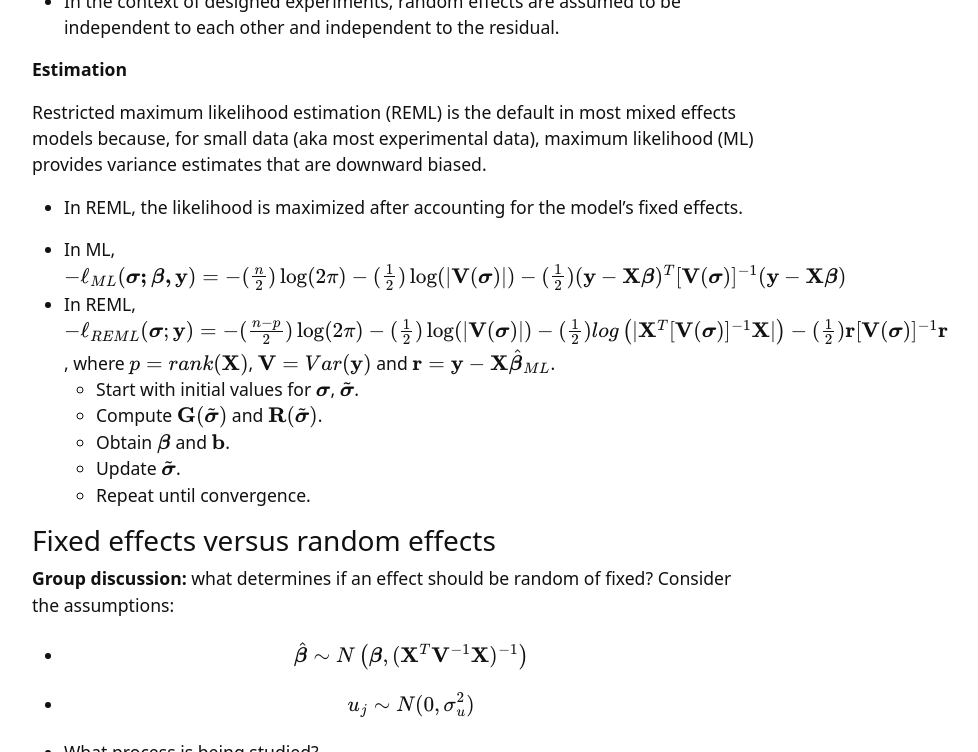
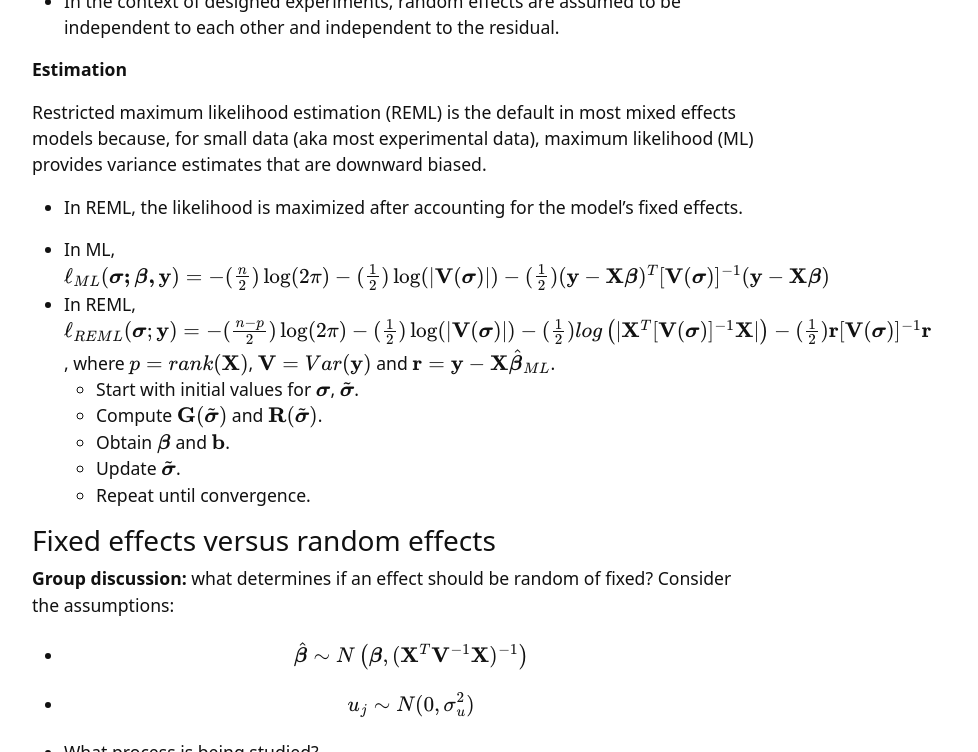
Before and after one commit to jlacasa/mixed-models-spring25, a Jekyll site: the page built from content/1-intro.md, in a window 1280 px wide and 900 px high, scrolled down 10351 px, cut to the strip 0-752 px from the top of the window. Shown: the whole strip, without its empty margins (245-1223 px from the left). Built offline with Jekyll 4.4.1, drawn with Linux system fonts in a browser that asks for light colours; formulas are drawn with MathJax 3.

Commit message:
log likelihood

```diff
--- a/content/1-intro.md
+++ b/content/1-intro.md
@@ -552,8 +552,8 @@ Take your time to digest the variance-covariance matrix above. What type of data
 Restricted maximum likelihood estimation (REML) is the default in most mixed effects models because, for small data (aka most experimental data), maximum likelihood (ML) provides variance estimates that are downward biased.
 - In REML, the likelihood is maximized after accounting for the model’s fixed effects.
 
-- In ML, $$-\ell_{ML}(\boldsymbol{\sigma; \boldsymbol{\beta}, \mathbf{y}}) = - (\frac{n}{2}) \log(2\pi)-(\frac{1}{2}) \log ( \vert \mathbf{V}(\boldsymbol\sigma) \vert ) - (\frac{1}{2}) (\mathbf{y}-\mathbf{X}\boldsymbol{\beta})^T[\mathbf{V}(\boldsymbol\sigma)]^{-1}(\mathbf{y}-\mathbf{X}\boldsymbol{\beta})$$
-- In REML, $$-\ell_{REML}(\boldsymbol{\sigma};\mathbf{y}) = - (\frac{n-p}{2}) \log (2\pi) - (\frac{1}{2}) \log ( \vert \mathbf{V}(\boldsymbol\sigma) \vert ) - (\frac{1}{2})log \left(  \vert \mathbf{X}^T[\mathbf{V}(\boldsymbol\sigma)]^{-1}\mathbf{X} \vert \right) - (\frac{1}{2})\mathbf{r}[\mathbf{V}(\boldsymbol\sigma)]^{-1}\mathbf{r}$$,
+- In ML, $$\ell_{ML}(\boldsymbol{\sigma; \boldsymbol{\beta}, \mathbf{y}}) = - (\frac{n}{2}) \log(2\pi)-(\frac{1}{2}) \log ( \vert \mathbf{V}(\boldsymbol\sigma) \vert ) - (\frac{1}{2}) (\mathbf{y}-\mathbf{X}\boldsymbol{\beta})^T[\mathbf{V}(\boldsymbol\sigma)]^{-1}(\mathbf{y}-\mathbf{X}\boldsymbol{\beta})$$
+- In REML, $$\ell_{REML}(\boldsymbol{\sigma};\mathbf{y}) = - (\frac{n-p}{2}) \log (2\pi) - (\frac{1}{2}) \log ( \vert \mathbf{V}(\boldsymbol\sigma) \vert ) - (\frac{1}{2})log \left(  \vert \mathbf{X}^T[\mathbf{V}(\boldsymbol\sigma)]^{-1}\mathbf{X} \vert \right) - (\frac{1}{2})\mathbf{r}[\mathbf{V}(\boldsymbol\sigma)]^{-1}\mathbf{r}$$,
 where $$p = rank(\mathbf{X})$$, $$\mathbf{V}= Var(\mathbf{y})$$ and $$\mathbf{r} = \mathbf{y}-\mathbf{X}\hat{\boldsymbol{\beta}}_{ML}$$.
   - Start with initial values for $$\boldsymbol{\sigma}$$, $$\tilde{\boldsymbol{\sigma}}$$.
   - Compute $$\mathbf{G}(\tilde{\boldsymbol{\sigma}})$$ and $$\mathbf{R}(\tilde{\boldsymbol{\sigma}})$$.
```
